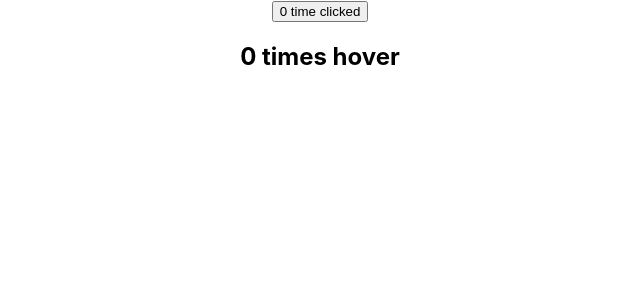
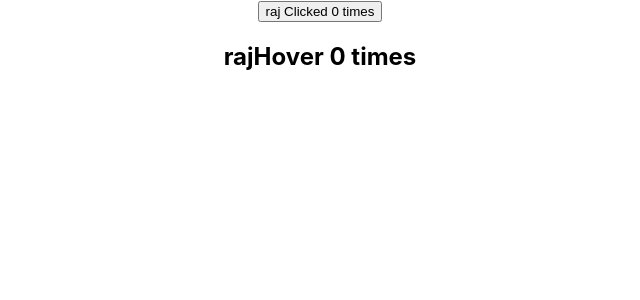
Before and after one commit to apparao1234/hello-world, a React (Create React App) app: page / in a window 1280 px wide. Shown: the top 300 px of the page, without its empty margins (320-960 px from the left). Built offline with nearby package versions, Linux system fonts and the light colour scheme.

Commit message:
added log debugs

```diff
--- a/src/App.js
+++ b/src/App.js
@@ -2,9 +2,9 @@ import React, { Component } from "react";
 import logo from "./logo.svg";
 import "./App.css";
 
-import ClickCounterTwo from "./components/ClickCounterTwo";
-import HoverCounterTwo from "./components/HoverCounterTwo";
-import Counter from "./components/Counter";
+import ClickCounter from "./components/ClickCounter";
+import HoverCounter from "./components/HoverCounter";
+// import Counter from "./components/Counter";
 //render is not any keyword. Assiging a reference of arrow function with two parameters to render.
 //The below code shows that Common function of Counter is shared to CLickCountTwo and HoverCounterTow components.
 
@@ -12,7 +12,10 @@ class App extends Component {
   render() {
     return (
       <div className='App'>
-        <Counter>
+        <ClickCounter name='raj' />
+        <HoverCounter name='raj' />
+
+        {/* <Counter>
           {(count, incrementCount) => (
             <ClickCounterTwo count={count} incrementCount={incrementCount} />
           )}
@@ -21,7 +24,7 @@ class App extends Component {
           {(count, incrementCount) => (
             <HoverCounterTwo count={count} incrementCount={incrementCount} />
           )}
-        </Counter>
+        </Counter> */}
       </div>
     );
   }
--- a/src/components/ClickCounter.js
+++ b/src/components/ClickCounter.js
@@ -2,9 +2,21 @@ import React, { Component } from "react";
 import withCounter from "./withCounter";
 
 class ClickCounter extends Component {
+  //added for debugging
+  constructor(props) {
+    console.log("ClickCounter constructor() method");
+    super(props);
+  }
+  //added for debugging
+  componentDidMount() {
+    console.log("ClickCounter componentDidMount");
+  }
+
   render() {
     //destructuring properties.The count and incrementCount sent as parameters with OriginalComponent tag
+    console.log("ClickCounter render() method");
     const { count, incrementCount } = this.props;
+    console.log("ClickCounter Count value" + count);
     return (
       <div>
         <button onClick={incrementCount}>
--- a/src/components/HoverCounter.js
+++ b/src/components/HoverCounter.js
@@ -7,7 +7,9 @@ class HoverCounter extends Component {
     const { count, incrementCount } = this.props;
     return (
       <div>
-        <h2 onMouseOver={incrementCount}>Hover {count} times</h2>
+        <h2 onMouseOver={incrementCount}>
+          {this.props.name}Hover {count} times
+        </h2>
       </div>
     );
   }
--- a/src/components/WithCounter.js
+++ b/src/components/WithCounter.js
@@ -2,12 +2,19 @@ import React from "react";
 //Updated component accepts a component as input.Here OriginalComponent is parameter
 const withCounter = (WrapperComponent, incrementNumber) => {
   class WithCounter extends React.Component {
+    //added for log debug
+    componentDidMount() {
+      console.log("WithCounter HOC componentDidMount");
+    }
+
     constructor(props) {
       super(props);
 
       this.state = {
         count: 0
       };
+
+      console.log("WithCounter HOC  constructor");
     }
     // As set state method required prev state, we must pass function  with previous state and increase the count
     incrementCount = () => {
@@ -16,7 +23,8 @@ const withCounter = (WrapperComponent, incrementNumber) => {
       });
     }; //sending two parameters to OriginalComponent.These can be destructured in the respective/input component.
     render() {
-      console.log(this.props.name);
+      console.log("WithCounter HOC  render() method");
+
       return (
         <WrapperComponent
           count={this.state.count}
```
